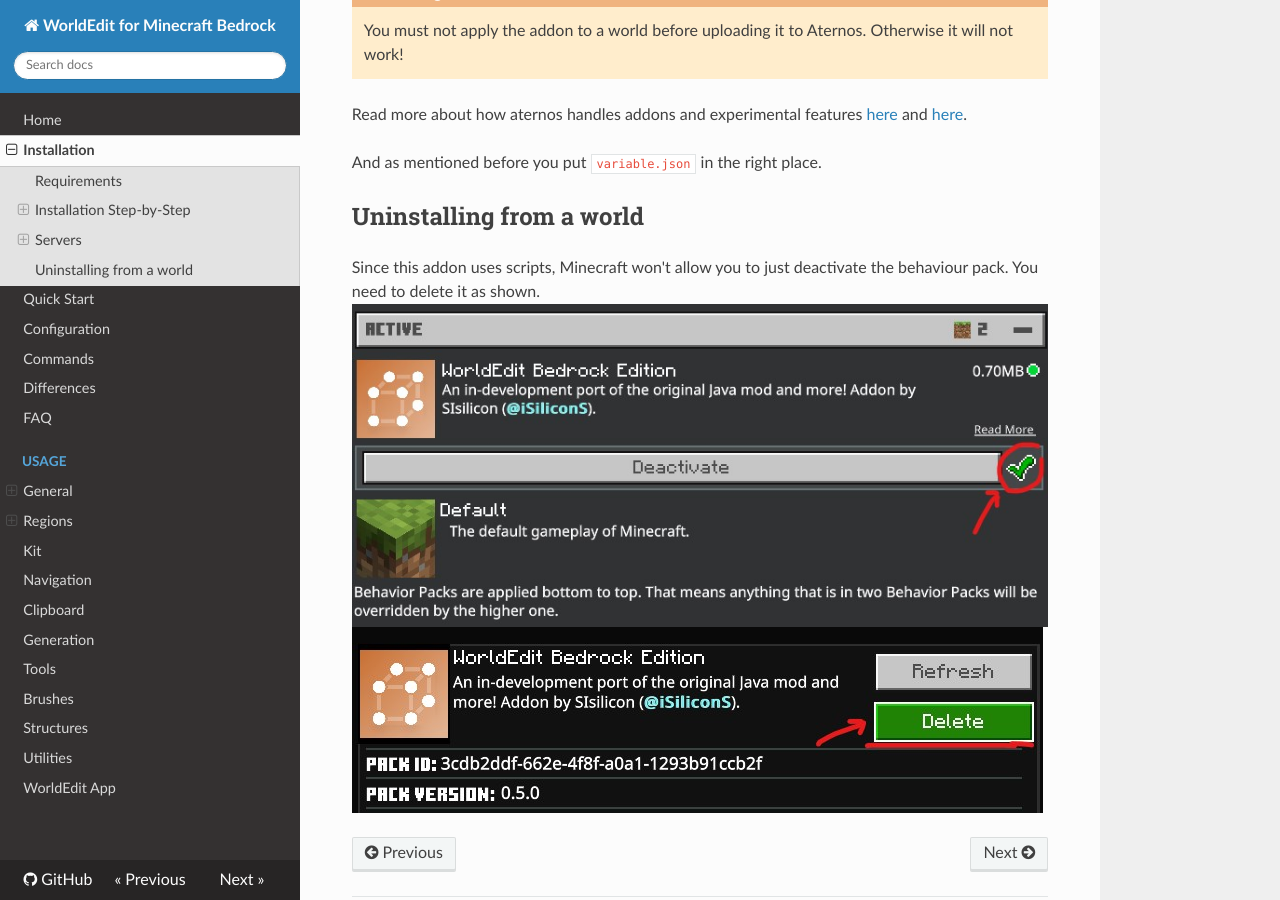
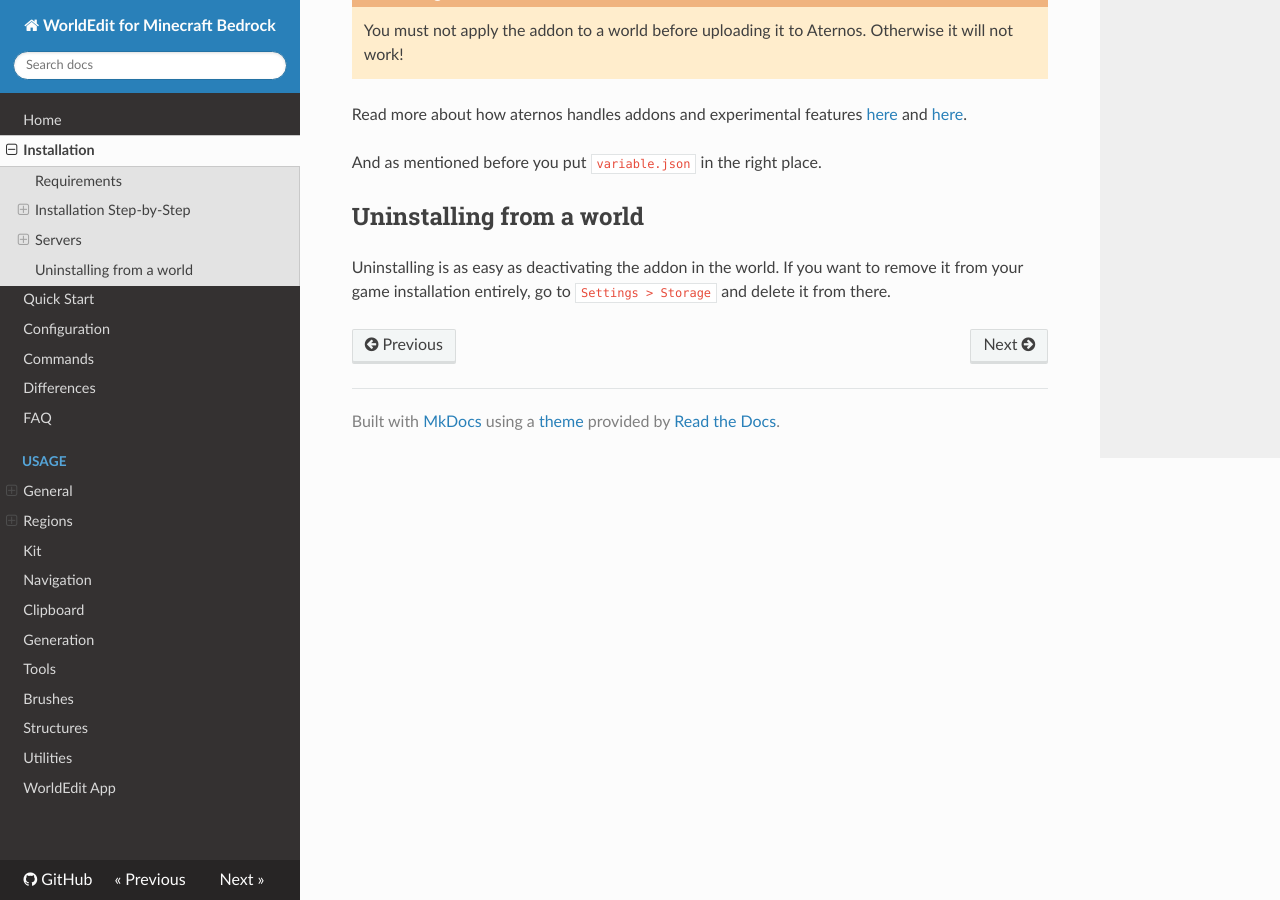
Before and after one commit to SIsilicon/WorldEdit-BE-Docs, an MkDocs documentation site: the page built from docs/installation.md, in a window 1280 px wide and 900 px high, scrolled down 1410 px. Built offline with MkDocs 1.6.1, drawn with Linux system fonts in a browser that asks for light colours; nearby versions of some CDN libraries.

Commit message:
Updated installation and data docs

```diff
--- a/docs/installation.md
+++ b/docs/installation.md
@@ -39,6 +39,4 @@
 
 ## Uninstalling from a world
 
-Since this addon uses scripts, Minecraft won't allow you to just deactivate the behaviour pack. You need to delete it as shown.
-![check mark under WorldEdit behaviour pack](img/uninstall_1.jpg)
-![Delete button](img/uninstall_2.jpg)
+Uninstalling is as easy as deactivating the addon in the world. If you want to remove it from your game installation entirely, go to `Settings > Storage` and delete it from there.
```
Also changed, not shown: docs/common_questions.md (+1 -1 lines).
